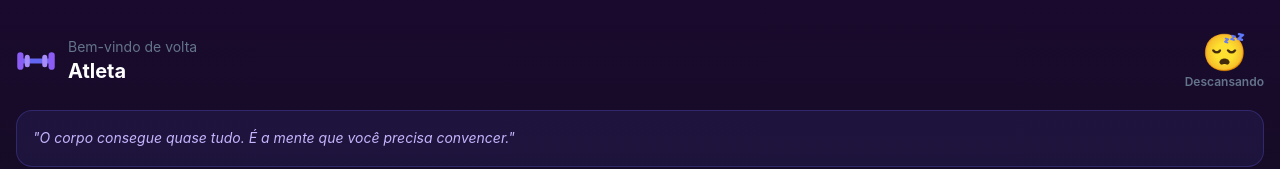
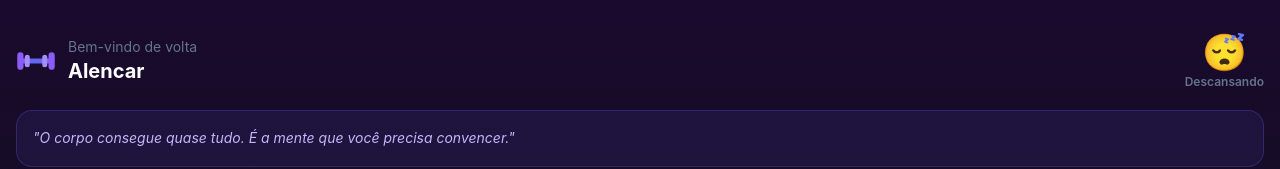
Before and after one commit to alencarcamila/personalgym, a React (Vite) app: page / in a window 1280 px wide. Shown: the top 169 px of the page. Built offline with nearby package versions, Linux system fonts and the light colour scheme.

Commit message:
Update App.jsx

```diff
--- a/src/App.jsx
+++ b/src/App.jsx
@@ -832,7 +832,7 @@
                 <GymLogo size={40}/>
                 <div>
                   <div className="text-sm" style={{color:"#64748b"}}>Bem-vindo de volta</div>
-                  <h1 className="text-xl font-bold text-white">Atleta</h1>
+                  <h1 className="text-xl font-bold text-white">Alencar</h1>
                 </div>
               </div>
               <div className="text-center">
```
